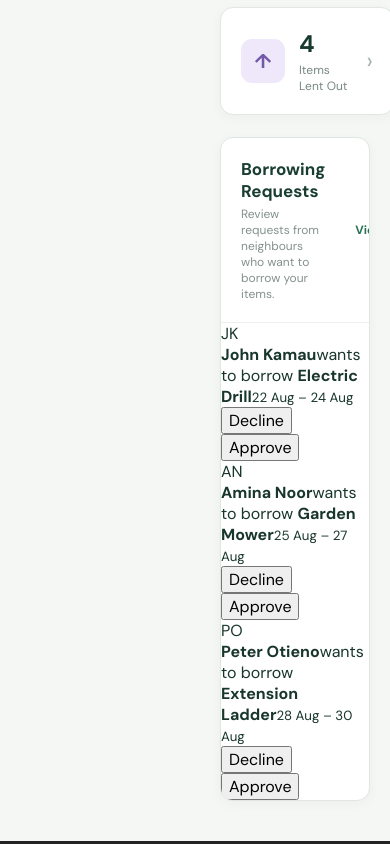
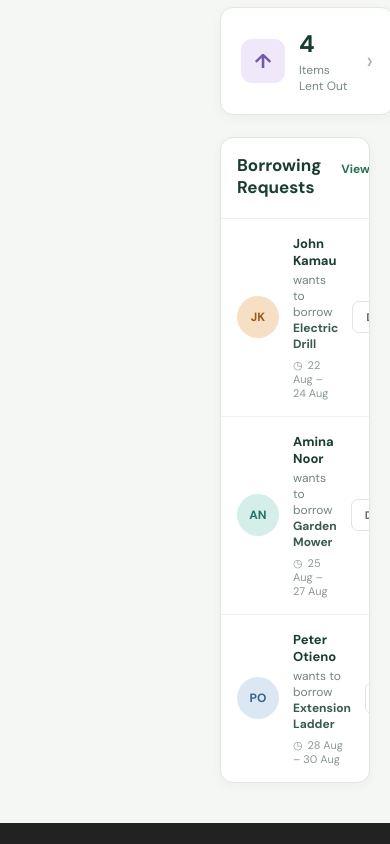
Before and after one commit to wanja-juma/Neighborly-Equipment-Lending-Library, a React (Vite) app in the folder client-side/: page / in a window 390 px wide. Shown: the part 3780-4624 px from the top of the page. Built offline with nearby package versions, Linux system fonts and the light colour scheme; no server answers.

Commit message:
add responsive styles and styles for approve and decline button

```diff
--- a/client-side/src/components/Dashboard.css
+++ b/client-side/src/components/Dashboard.css
@@ -488,6 +488,136 @@ button {
   text-decoration: underline;
 }
 
+/* Requests list */
+
+.requests-list {
+  display: flex;
+  flex-direction: column;
+}
+
+.request-card {
+  display: flex;
+  min-height: 90px;
+  align-items: center;
+  gap: 14px;
+
+  padding: 16px 20px;
+  border-bottom: 1px solid #eff2ef;
+}
+
+.request-card:last-child {
+  border-bottom: none;
+}
+
+.request-card:hover {
+  background-color: #fafcfa;
+}
+
+/* Borrower avatar */
+
+.borrower-avatar {
+  display: grid;
+  width: 42px;
+  height: 42px;
+  flex-shrink: 0;
+  place-items: center;
+
+  border-radius: 50%;
+  font-size: 12px;
+  font-weight: 700;
+}
+
+.borrower-avatar.orange {
+  color: #9a5b1a;
+  background-color: #f7dfc5;
+}
+
+.borrower-avatar.green {
+  color: #1e7669;
+  background-color: #d5eeea;
+}
+
+.borrower-avatar.blue {
+  color: #35638b;
+  background-color: #dbe8f4;
+}
+
+/* Borrower information */
+
+.request-information {
+  display: flex;
+  flex: 1;
+  flex-direction: column;
+  gap: 3px;
+}
+
+.request-information strong {
+  color: #193d31;
+  font-size: 13px;
+}
+
+.request-description {
+  color: #73847b;
+  font-size: 12px;
+}
+
+.request-description b {
+  color: #385b4d;
+}
+
+.request-dates {
+  margin-top: 3px;
+  color: #8b9891;
+  font-size: 11px;
+}
+
+.request-dates::before {
+  margin-right: 5px;
+  content: "◷";
+}
+
+/* Request buttons */
+
+.request-buttons {
+  display: flex;
+  align-items: center;
+  gap: 8px;
+}
+
+.request-buttons button {
+  padding: 8px 13px;
+  border-radius: 7px;
+
+  font-size: 11px;
+  font-weight: 700;
+  transition:
+    background-color 0.2s ease,
+    border-color 0.2s ease;
+}
+
+.decline-button {
+  border: 1px solid #dfe5e1;
+  color: #5f7168;
+  background-color: white;
+}
+
+.decline-button:hover {
+  border-color: #e1b6b2;
+  color: #a3423a;
+  background-color: #fff5f4;
+}
+
+.approve-button {
+  border: 1px solid #236c4d;
+  color: white;
+  background-color: #236c4d;
+}
+
+.approve-button:hover {
+  border-color: #174f37;
+  background-color: #174f37;
+}
+
 /* Add item button */
 
 .primary-button {
@@ -557,6 +687,13 @@ button {
   .dashboard-content {
     padding: 28px 20px 40px;
   }
+  .panel-heading {
+    align-items: flex-start;
+  }
+   .request-buttons {
+    width: 100%;
+    padding-left: 56px;
+  }
 
   .welcome-row {
     align-items: flex-start;
@@ -580,4 +717,22 @@ button {
   .primary-button {
     width: 100%;
   }
+  .panel-heading {
+    gap: 10px;
+    padding: 16px;
+  }
+   .panel-heading p {
+    display: none;
+  }
+  .request-card {
+    padding: 16px;
+  }
+
+  .request-buttons {
+    padding-left: 0;
+  }
+
+  .request-buttons button {
+    flex: 1;
+  }
 }
```
